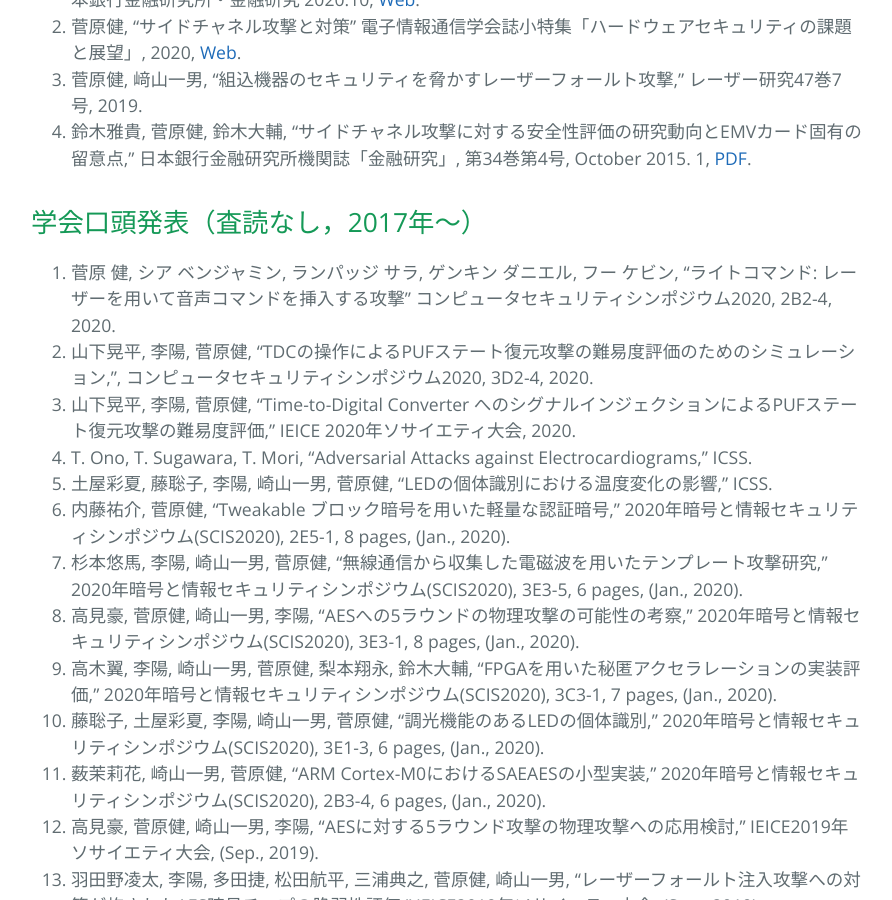
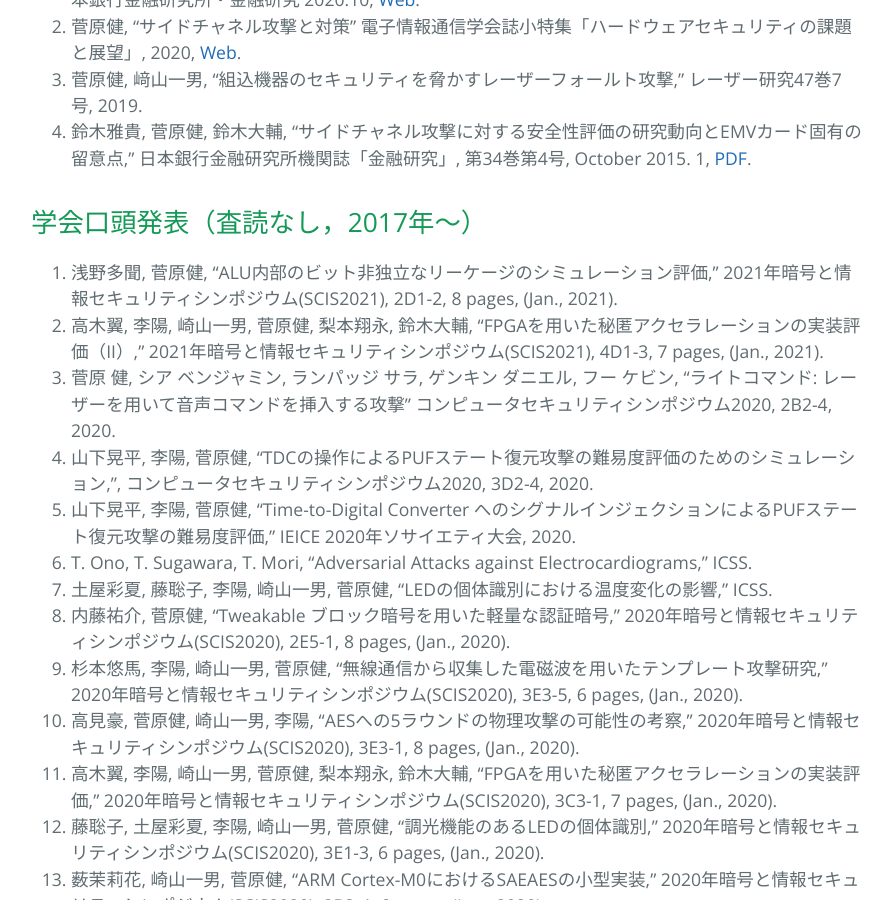
Before and after one commit to sugawara-bbbb/weblab, a Jekyll site: the page built from publication.md, in a window 1280 px wide and 900 px high, scrolled down 6347 px. Shown: the whole window, without its empty margins (193-1085 px from the left). Built offline with Jekyll 4.4.1, drawn with Linux system fonts in a browser that asks for light colours; our own code applies the rules of GitHub Pages for plain Markdown files.

Commit message:
Update publication.md

```diff
--- a/publication.md
+++ b/publication.md
@@ -96,6 +96,8 @@ layout: default
 
 ## 学会口頭発表（査読なし，2017年〜）
 
+1. 浅野多聞, 菅原健, "ALU内部のビット非独立なリーケージのシミュレーション評価," 2021年暗号と情報セキュリティシンポジウム(SCIS2021), 2D1-2, 8 pages, (Jan., 2021).
+1. 高木翼, 李陽, 崎山一男, 菅原健, 梨本翔永, 鈴木大輔, "FPGAを用いた秘匿アクセラレーションの実装評価（II）," 2021年暗号と情報セキュリティシンポジウム(SCIS2021), 4D1-3, 7 pages, (Jan., 2021).
 1. 菅原 健, シア ベンジャミン, ランパッジ サラ, ゲンキン ダニエル, フー ケビン,  "ライトコマンド: レーザーを用いて音声コマンドを挿入する攻撃" コンピュータセキュリティシンポジウム2020, 2B2-4, 2020.
 1. 山下晃平, 李陽, 菅原健, "TDCの操作によるPUFステート復元攻撃の難易度評価のためのシミュレーション,", コンピュータセキュリティシンポジウム2020, 3D2-4, 2020.
 1. 山下晃平, 李陽, 菅原健, "Time-to-Digital Converter へのシグナルインジェクションによるPUFステート復元攻撃の難易度評価," IEICE 2020年ソサイエティ大会, 2020.
```
